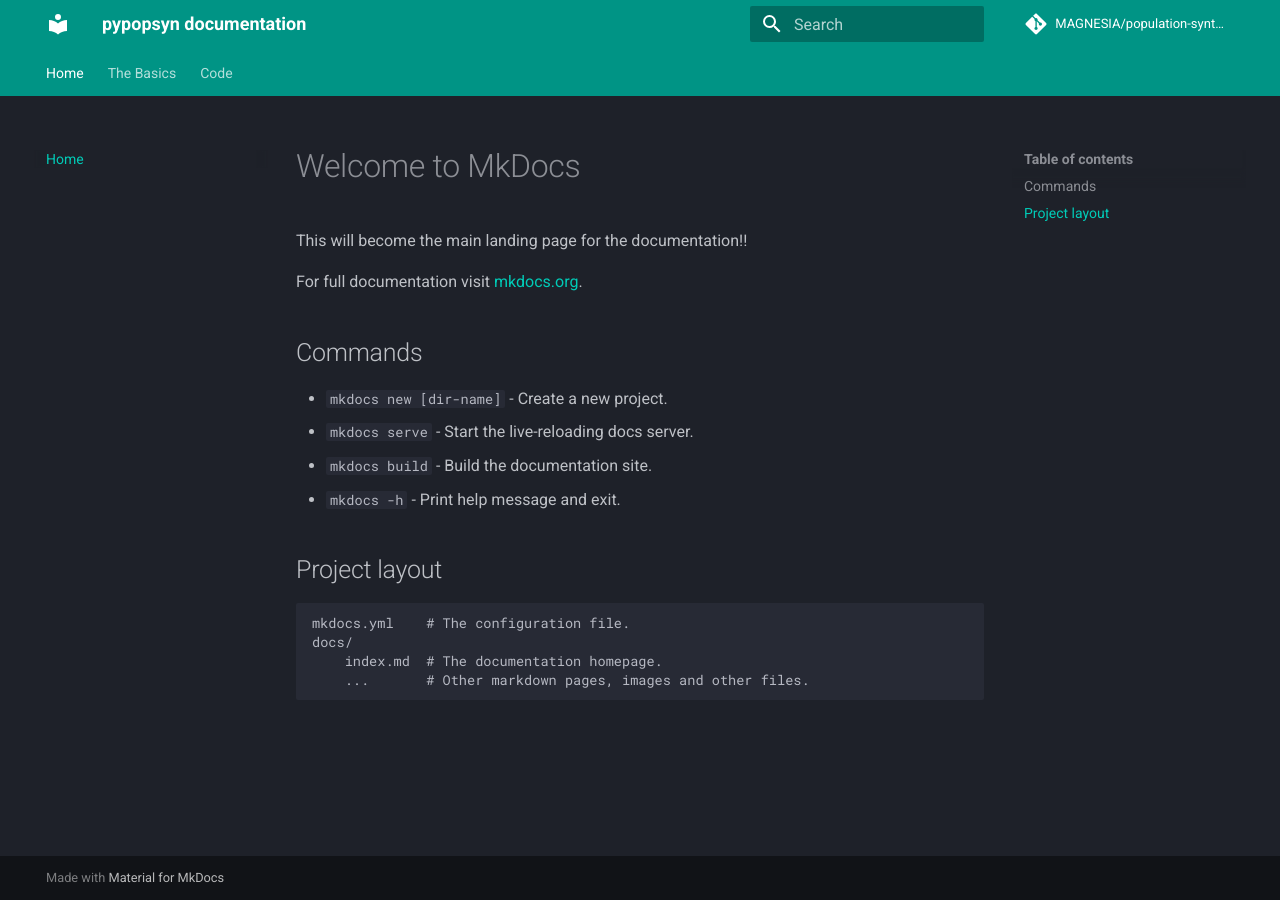
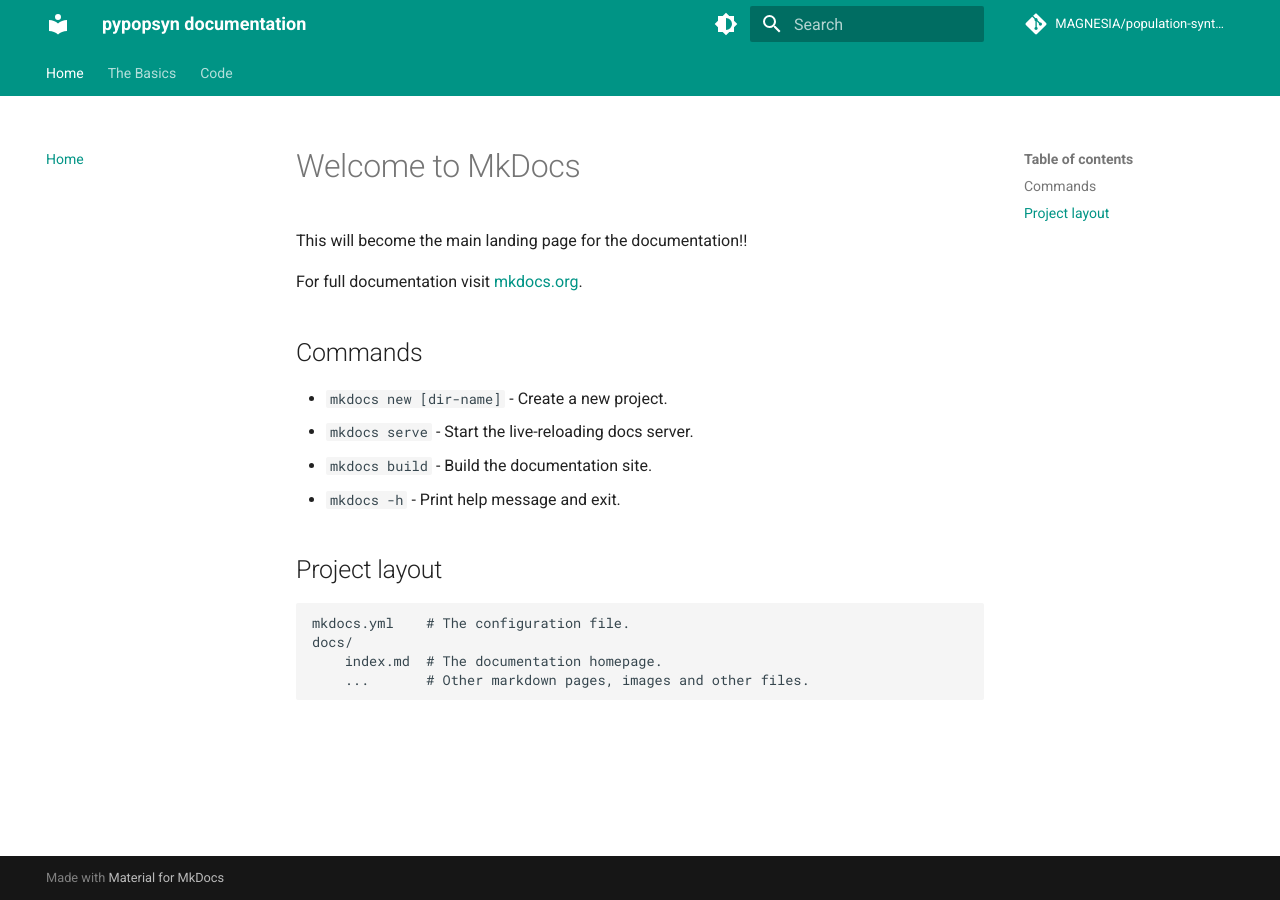
Before and after one commit to ice-csic-astroexotic/ML-Poppyns, an MkDocs documentation site: the page built from docs/index.md, in a window 1280 px wide. Built offline with MkDocs 1.6.1 and Material for MkDocs 9.7.7, drawn with Linux system fonts in a browser that asks for light colours; comment, search, counter and statistics services are not loaded.

```diff
--- a/mkdocs.yml
+++ b/mkdocs.yml
@@ -5,9 +5,19 @@ theme:
   # Load materials theme and adjust some colour settings.
   name: material
   palette:
-    scheme: slate
-    primary: teal
-    accent: deep orange
+    # Palette toggle for light mode
+    - scheme: default
+      primary: teal
+      accent: deep orange
+      toggle:
+        icon: material/brightness-6
+        name: Switch to dark mode
+    - scheme: slate
+      primary: teal
+      accent: deep orange
+      toggle:
+        icon: material/brightness-5
+        name: Switch to light mode
   features:
     # Add navigation buttons at the top.
     - navigation.tabs
```
